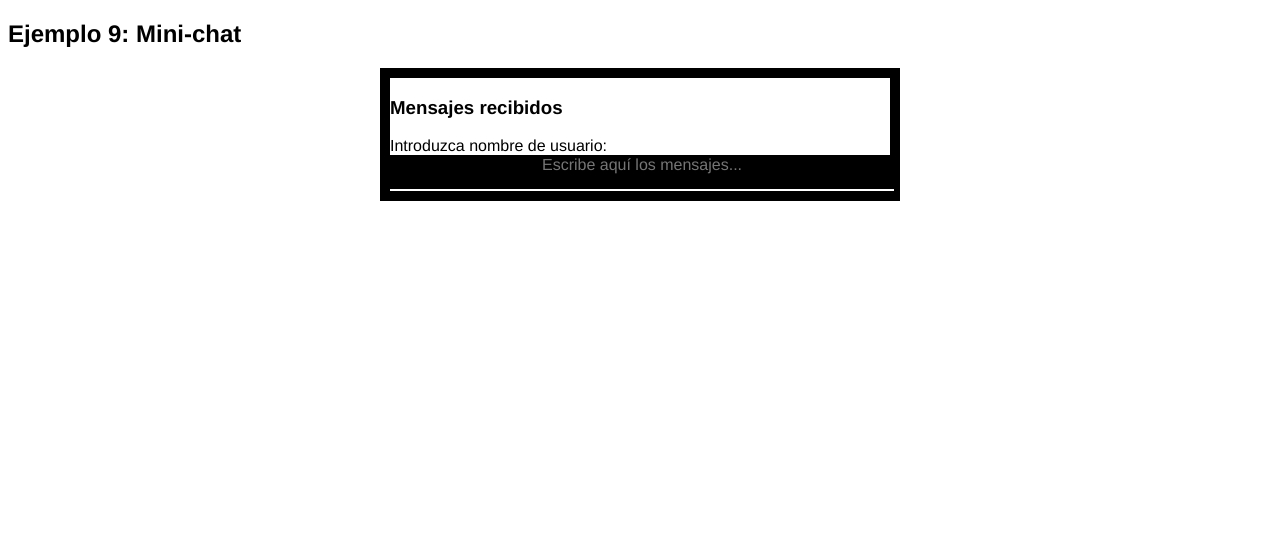
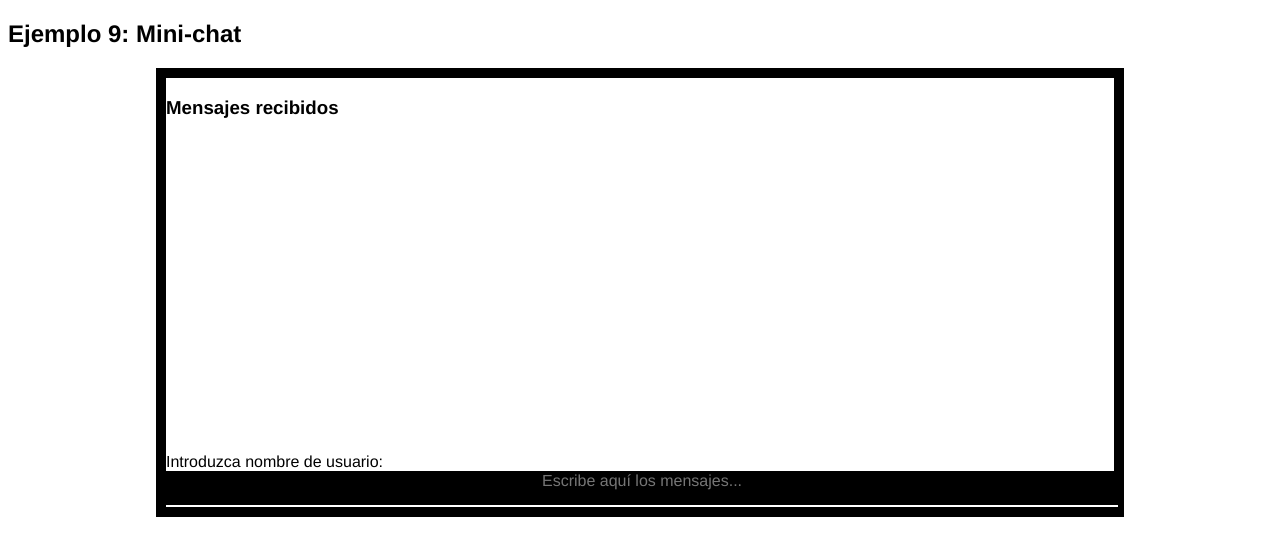
Before and after one commit to llago2017/2020-2021-LTAW-Practicas, a plain HTML site: page P3/Chat/Ej-09.html in a window 1280 px wide. Drawn offline with nearby package versions, Linux system fonts and the light colour scheme; no server answers.

Commit message:
Scroll en mensajes

```diff
--- a/P3/Chat/stylesheet.css
+++ b/P3/Chat/stylesheet.css
@@ -29,9 +29,14 @@ html, input {
 }
 
   .chat {
-      width: 500px;
+      width: 75%;
       margin-left: auto;
       margin-right: auto;
 
       border: 10px solid black;
   }
+
+  #display {
+      height: 300px;
+      overflow-y: scroll;
+  }
```
